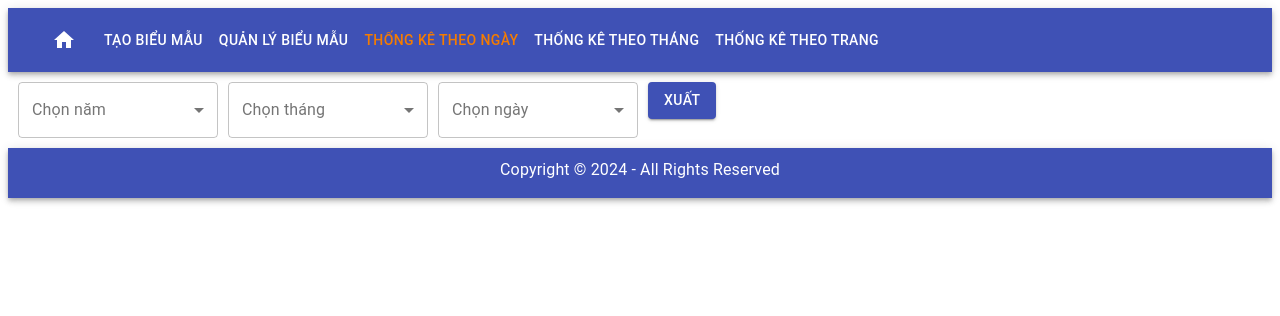
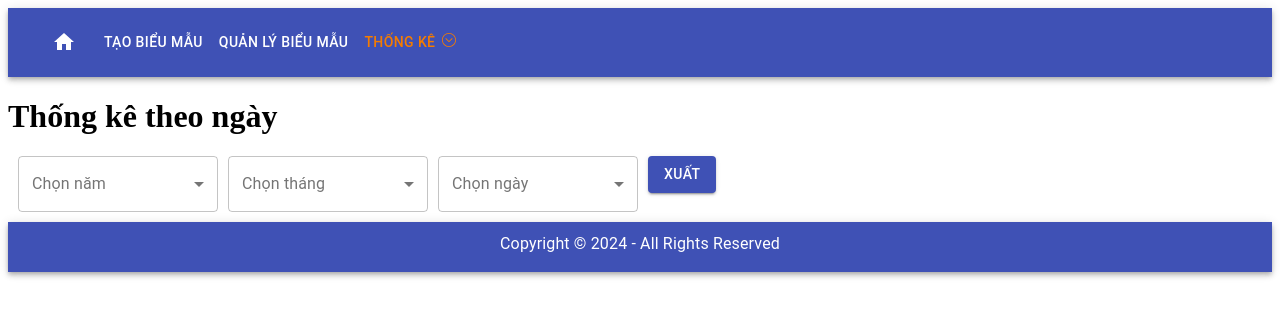
Before and after one commit to Currybon30/baotuoitre, a React (Create React App) app in the folder client/: page /thongketheongay in a window 1280 px wide. Shown: the top 316 px of the page. Built offline with nearby package versions, Linux system fonts and the light colour scheme.

Commit message:
dropdown export menu

```diff
--- a/client/package.json
+++ b/client/package.json
@@ -21,7 +21,9 @@
     "file-saver": "^2.0.5",
     "fraction.js": "^4.3.7",
     "react": "^18.2.0",
+    "react-bootstrap": "^2.10.2",
     "react-dom": "^18.2.0",
+    "react-icons": "^5.2.1",
     "react-multi-date-picker": "^4.4.1",
     "react-router": "^5.2.0",
     "react-router-dom": "^6.23.0",
--- /dev/null
+++ b/client/src/core/DropdownExport/ExportButton.css
@@ -0,0 +1,30 @@
+.sub-menu {
+    list-style: none;
+    width: 112px;
+    position: absolute;
+    text-align: start;
+    z-index: 9999;
+    top:36px;
+}
+
+.sub-menu.clicked {
+    display: none;
+}
+
+.sub-menu li{
+    background-color:rgb(94, 115, 233);
+    cursor: pointer;
+}
+
+.dropdown-link {
+    display: block;
+    padding: 0.5rem 1rem;
+    color: #fff;
+    text-decoration: none;
+    font-family:'Segoe UI', Tahoma, Geneva, Verdana, sans-serif
+}
+
+.dropdown-link:hover {
+    background-color: rgb(61, 84, 213);
+    color: orange;
+}
--- /dev/null
+++ b/client/src/core/DropdownExport/ExportButton.jsx
@@ -0,0 +1,26 @@
+import { ExportItems } from "./ExportItems";
+import { Link } from "react-router-dom";
+import { useState } from "react";
+import "./ExportButton.css";
+
+const ExportButton = () => {
+    const [dropdown, setDropdown] = useState(false);
+
+    return(
+        <>
+            <li className={dropdown ? "sub-menu clicked" : "sub-menu"} onClick={() => setDropdown(!dropdown)}>
+                {ExportItems.map((item) => {
+                    return (
+                        <li key={item.id}>
+                            <Link className={item.cName} to={item.path}>
+                                {item.label}
+                            </Link>
+                        </li>
+                    );
+                })}
+            </li>
+        </>
+    )
+}
+
+export default ExportButton;
--- /dev/null
+++ b/client/src/core/DropdownExport/ExportItems.jsx
@@ -0,0 +1,20 @@
+export const ExportItems = [
+    {
+        id: 1,
+        label: "Ngày",
+        path: "/thongketheongay",
+        cName: "dropdown-link"
+    },
+    {
+        id: 2,
+        label: "Tháng",
+        path: "/thongketheothang",
+        cName: "dropdown-link"
+    },
+    {
+        id: 3,
+        label: "Trang",
+        path: "/thongketheotrang",
+        cName: "dropdown-link"
+    }
+]
--- /dev/null
+++ b/client/src/core/NavItems.jsx
@@ -0,0 +1,26 @@
+export const NavItems = [
+    {
+        id: 0,
+        label: "Home",
+        path: "/",
+        cName: "nav-links"
+    },
+    {
+        id: 1,
+        label: "Tạo biểu mẫu",
+        path: "/taobieumau",
+        cName: "nav-links"
+    },
+    {
+        id: 2,
+        label: "Quản lý biểu mẫu",
+        path: "/quanlybieumau",
+        cName: "nav-links"
+    },
+    {
+        id: 3,
+        label: "Thống kê",
+        path: "/thongke",
+        cName: "nav-links"
+    }
+]
--- a/client/src/core/menu.jsx
+++ b/client/src/core/menu.jsx
@@ -3,6 +3,11 @@ import AppBar from "@material-ui/core/AppBar";
 import Toolbar from "@material-ui/core/Toolbar";
 import Button from "@material-ui/core/Button";
 import Home from "@material-ui/icons/Home";
+import { TfiArrowCircleDown } from "react-icons/tfi";
+import ExportButton from "./DropdownExport/ExportButton";
+import { useState } from "react";
+import './nav.css';
+import { NavItems } from "./NavItems";
 
 
 const isActive = (location, path) => {
@@ -14,34 +19,49 @@ const isPartActive = (location, path) => {
 };
 
 const Menu = () => {
-
+    const [dropdown, setDropdown] = useState(false);
     const location = useLocation();
 
     return (
         <AppBar position="static">
             <Toolbar>
-                <div>
-                    <Link to="/">
-                        <Button style={isActive(location, "/")}>
-                            <Home />
-                        </Button>
-                    </Link>
-                    <Link to="/taobieumau">
-                        <Button style={isPartActive(location, "/taobieumau")} >Tạo biểu mẫu</Button>
-                    </Link>
-                    <Link to="/quanlybieumau">
-                        <Button style={isPartActive(location, "/quanlybieumau")}>Quản lý biểu mẫu</Button>
-                    </Link>
-                    <Link to="/thongketheongay">
-                        <Button style={isPartActive(location, "/thongketheongay")}>Thống kê theo ngày</Button>
-                    </Link>
-                    <Link to="/thongketheothang">
-                        <Button style={isPartActive(location, "/thongketheothang")}>Thống kê theo tháng</Button>
-                    </Link>
-                    <Link to="/thongketheotrang">
-                        <Button style={isPartActive(location, "/thongketheotrang")}>Thống kê theo trang</Button>
-                    </Link>
-                </div>
+                <ul className="nav-menu">
+                    {NavItems.map((item) => {
+                        if(item.label == "Home") {
+                            return (
+                                <li key={item.id}>
+                                    <Link to={item.path}>
+                                        <Button style={isActive(location, item.path)}>
+                                            <Home />
+                                        </Button>
+                                    </Link>
+                                </li>
+                            );
+                        }
+                        if(item.label == "Thống kê") {
+                            return (
+                                <li key={item.id} className={item.cName}>
+                                    <Button
+                                        style={isPartActive(location, item.path)}
+                                        onMouseOver={() => setDropdown(true)}
+                                        onMouseLeave={() => setDropdown(false)}>
+                                        {item.label} <span style={{ marginLeft: '0.4rem' }}>
+                                        <TfiArrowCircleDown /></span>
+                                        {dropdown && <ExportButton/>}
+                                    </Button>
+
+                                </li>
+                            );
+                        }
+                        return (
+                            <li key={item.id}>
+                                <Link to={item.path}>
+                                    <Button style={isPartActive(location, item.path)}>{item.label}</Button>
+                                </Link>
+                            </li>
+                        );
+                    })}
+                </ul>
             </Toolbar>
         </AppBar>
     );
--- /dev/null
+++ b/client/src/core/nav.css
@@ -0,0 +1,6 @@
+.nav-menu {
+    list-style: none;
+    display: flex;
+    justify-content: space-between;
+    padding: 0;
+}
--- a/client/src/exports/exportByDay.jsx
+++ b/client/src/exports/exportByDay.jsx
@@ -59,6 +59,8 @@ const ExportByDay = () => {
     }
 
     return (
+        <>
+        <h1>Thống kê theo ngày</h1>
         <div style={{margin: '10px'}}>
             <FormControl variant="outlined" style={{ marginRight: '10px', width: '200px' }}>
                 <InputLabel id="year-label">Chọn năm</InputLabel>
@@ -147,6 +149,7 @@ const ExportByDay = () => {
                 color="primary"
                 onClick={handleExport}>Xuất</Button>
         </div>
+        </>
     )
 }
 
--- a/client/src/exports/exportByMonth.jsx
+++ b/client/src/exports/exportByMonth.jsx
@@ -75,6 +75,8 @@ const ExportByMonth = () => {
     };
 
     return (
+        <>
+        <h1>Thống kê theo tháng</h1>
         <div style={{margin: '10px'}}>
             <FormControl variant="outlined" style={{ marginRight: '10px', width: '200px' }}>
                 <InputLabel id="year-label">Chọn năm</InputLabel>
@@ -125,6 +127,7 @@ const ExportByMonth = () => {
                 Xuất
             </Button>
         </div>
+        </>
     );
 };
 
--- a/client/src/exports/exportByPage.jsx
+++ b/client/src/exports/exportByPage.jsx
@@ -60,6 +60,8 @@ const ExportByPage = () => {
     }
 
     return (
+        <>
+        <h1>Thống kê theo trang</h1>
         <div style={{margin: '10px'}}>
             <FormControl variant="outlined" style={{ marginRight: '10px', width: '200px' }}>
                 <InputLabel id="year-label">Chọn năm</InputLabel>
@@ -110,6 +112,7 @@ const ExportByPage = () => {
                 Xuất
             </Button>
         </div>
+        </>
     );
 }
 
--- a/client/src/manage/quanly.jsx
+++ b/client/src/manage/quanly.jsx
@@ -11,6 +11,7 @@ import Divider from '@material-ui/core/Divider';
 import SearchIcon from '@material-ui/icons/Search';
 import {Button, TextField} from '@material-ui/core';
 import {listByName} from './api-quanly';
+import { CgAdd } from "react-icons/cg";
 
 
 
@@ -83,7 +84,9 @@ export default function QuanLy() {
         return (
             <div className={classes.root}>
                 <p>Không có dữ liệu</p>
-                <Link to="/taobieumau">Tạo mới</Link>
+                <Link to="/taobieumau">
+                Tạo mới <CgAdd />
+                </Link>
             </div>
         )
     }
```
Also changed, not shown: 1 other file (tests, documents, lock files or other folders).
